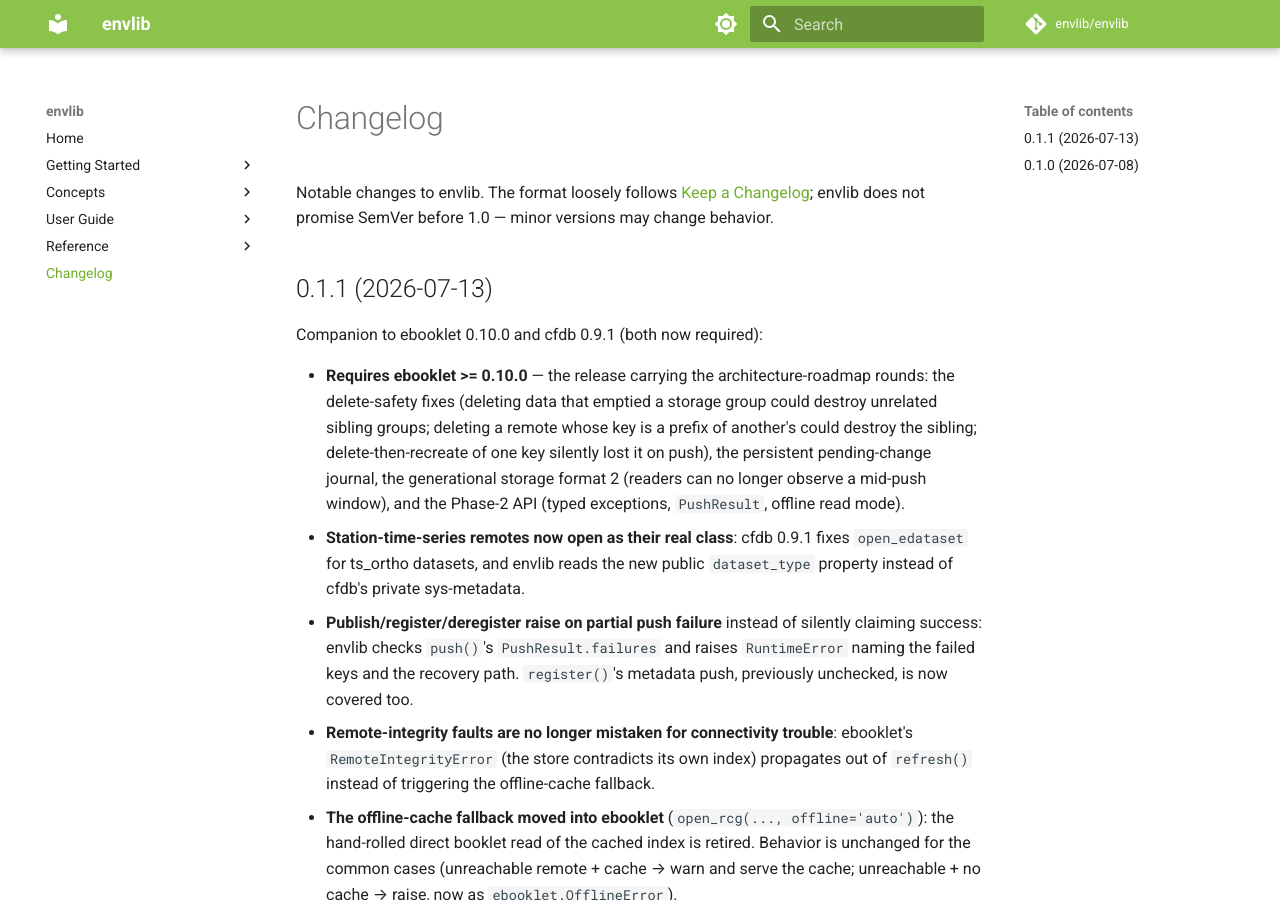
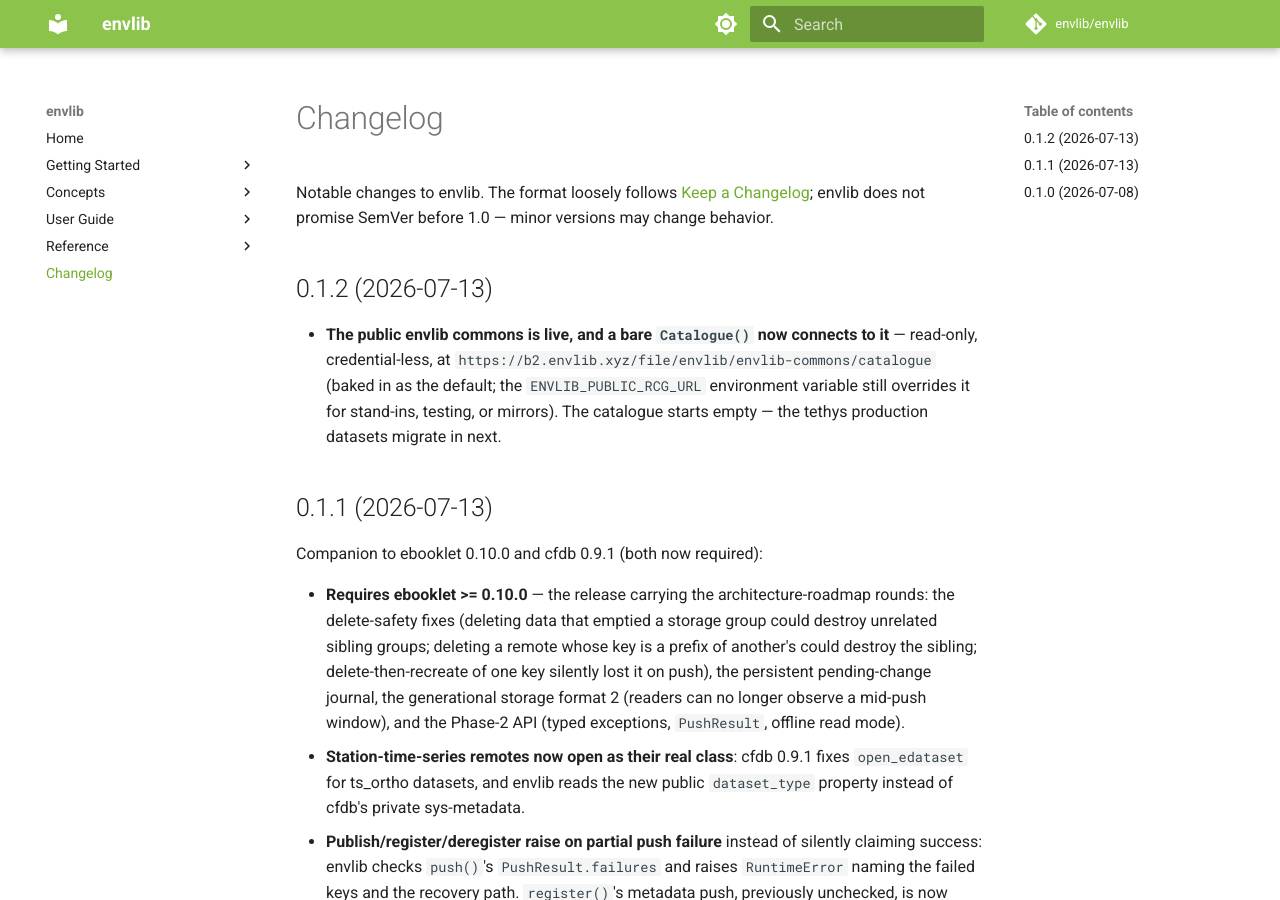
Before and after one commit to envlib/envlib, an MkDocs documentation site: the page built from docs/changelog.md, in a window 1280 px wide and 900 px high. Built offline with MkDocs 1.6.1 and Material for MkDocs 9.7.7, drawn with Linux system fonts in a browser that asks for light colours; comment, search, counter and statistics services are not loaded.

Commit message:
added public url

```diff
--- a/CHANGELOG.md
+++ b/CHANGELOG.md
@@ -2,6 +2,14 @@
 
 Notable changes to envlib. The format loosely follows [Keep a Changelog](https://keepachangelog.com/);
 envlib does not promise SemVer before 1.0 — minor versions may change behavior.
+
+## 0.1.2 (2026-07-13)
+
+- **The public envlib commons is live, and a bare `Catalogue()` now connects to it** —
+  read-only, credential-less, at `https://b2.envlib.xyz/file/envlib/envlib-commons/catalogue`
+  (baked in as the default; the `ENVLIB_PUBLIC_RCG_URL` environment variable still
+  overrides it for stand-ins, testing, or mirrors). The catalogue starts empty — the
+  tethys production datasets migrate in next.
 
 ## 0.1.1 (2026-07-13)
 
--- a/envlib/__init__.py
+++ b/envlib/__init__.py
@@ -4,6 +4,6 @@ from envlib import vocabularies
 from envlib.catalogue import Catalogue, DatasetRef
 from envlib.metadata import Metadata, ValidationError, compute_station_id
 
-__version__ = '0.1.1'
+__version__ = '0.1.2'
 
 __all__ = ['Catalogue', 'DatasetRef', 'Metadata', 'ValidationError', 'compute_station_id', 'vocabularies']
```
Also changed, not shown: OPEN_WORK.md (+3 -3 lines), docs/guide/browsing-querying.md (+1 -1 lines), 3 other files.
